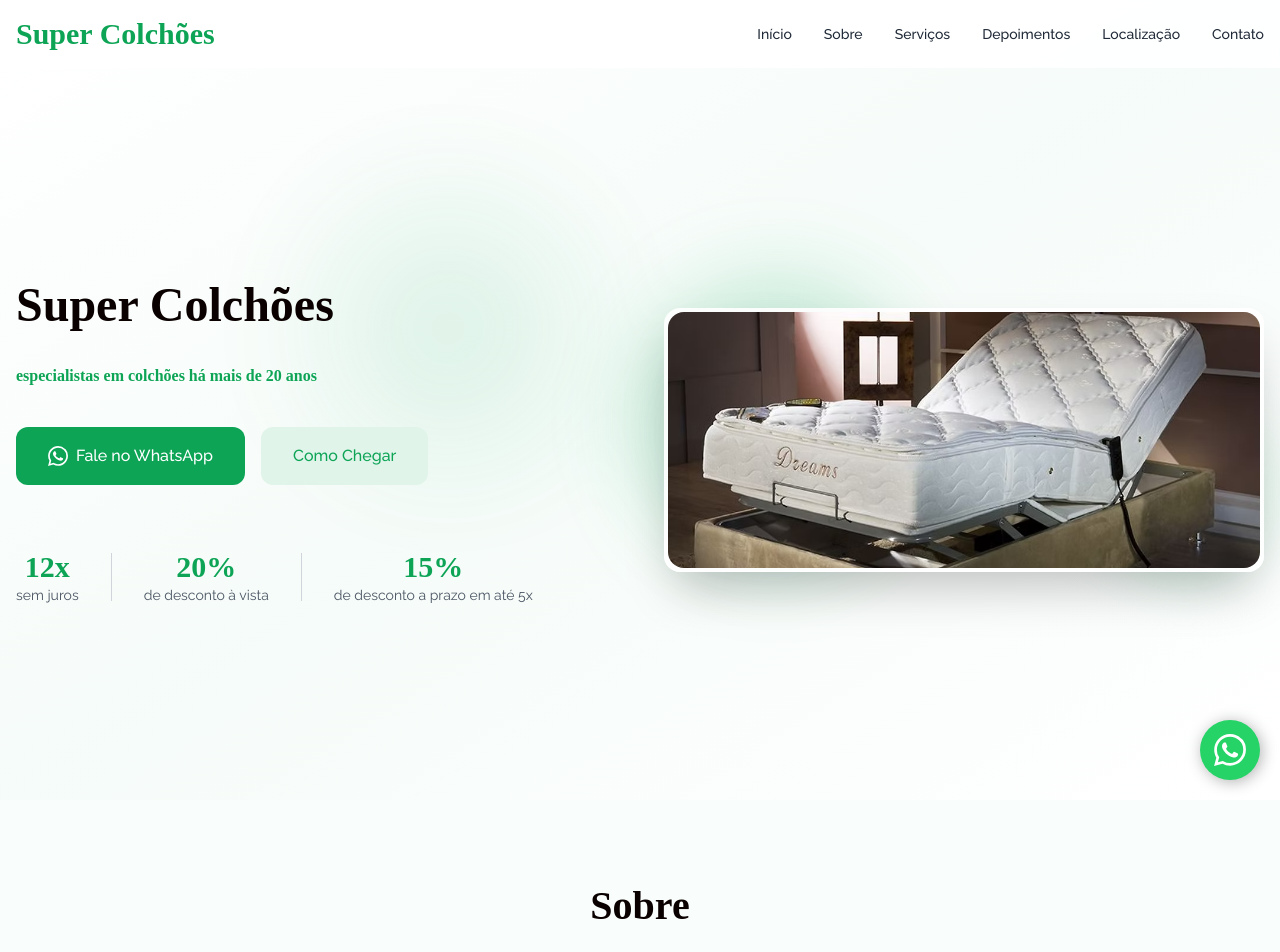
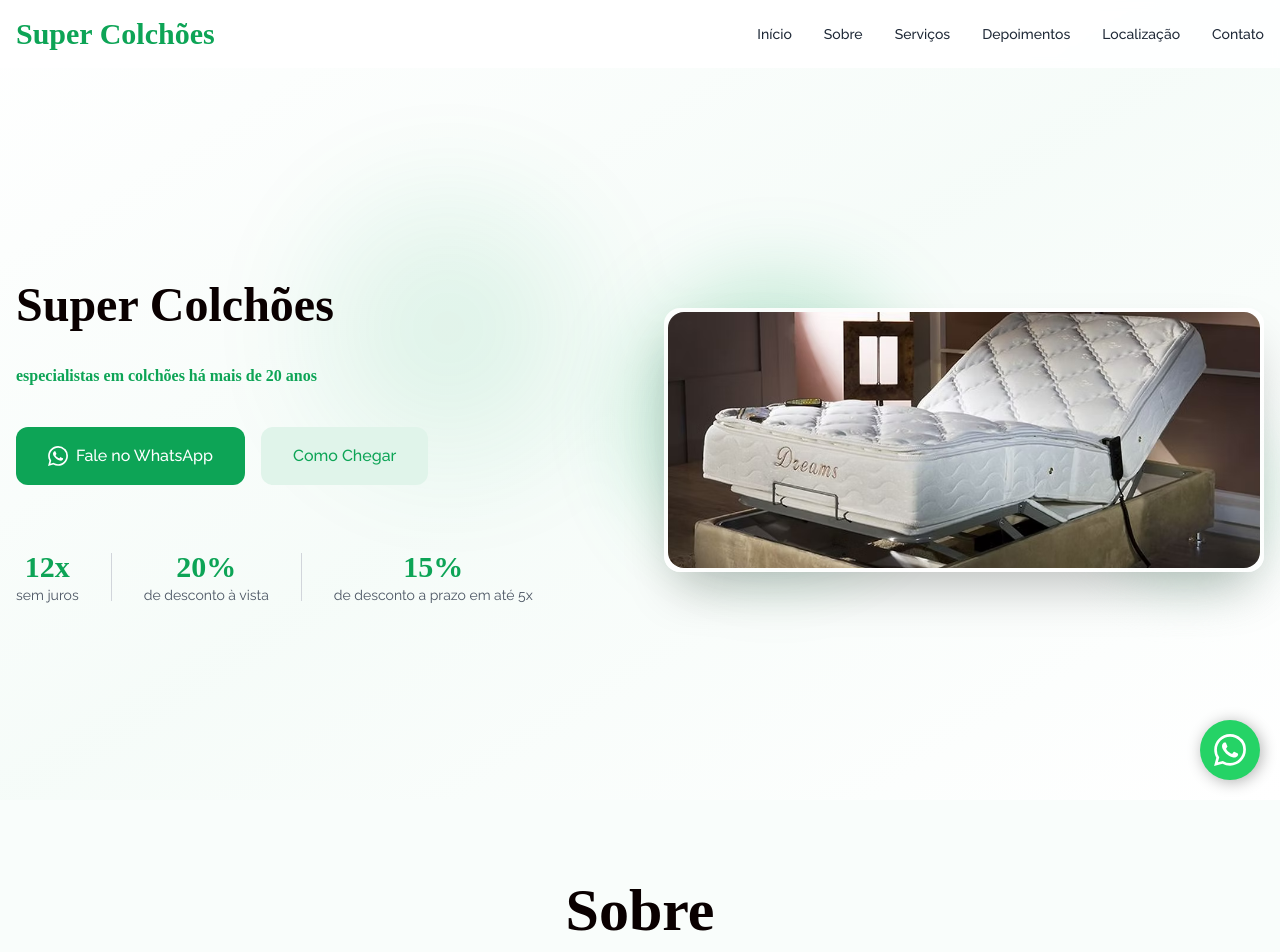
Before and after one commit to DevZipMateus/super-colchoer-verde, a React (Vite) app: page / in a window 1280 px wide. Shown: the top 952 px of the page. Built offline with nearby package versions, Linux system fonts and the light colour scheme; a web font is replaced by a local one.

Commit message:
Visual edit in Lovable
Edited UI in Lovable

```diff
--- a/src/components/SuperAboutSection.tsx
+++ b/src/components/SuperAboutSection.tsx
@@ -2,7 +2,7 @@ const SuperAboutSection = () => {
   return <section id="sobre" className="py-20 bg-secondary/20">
       <div className="container mx-auto px-4">
         <div className="max-w-4xl mx-auto text-center mb-16">
-          <h2 className="font-heading font-bold mb-6">
+          <h2 className="font-heading font-bold mb-6 text-6xl">
             Sobre
           </h2>
           <div className="w-20 h-1 bg-primary mx-auto mb-8"></div>
```
